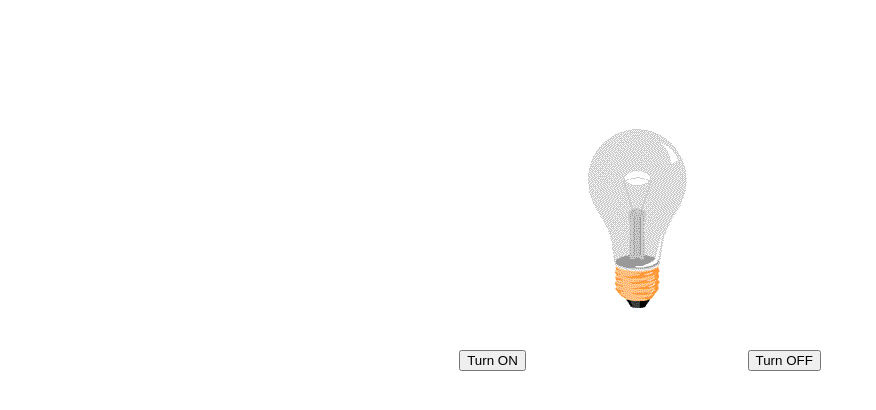
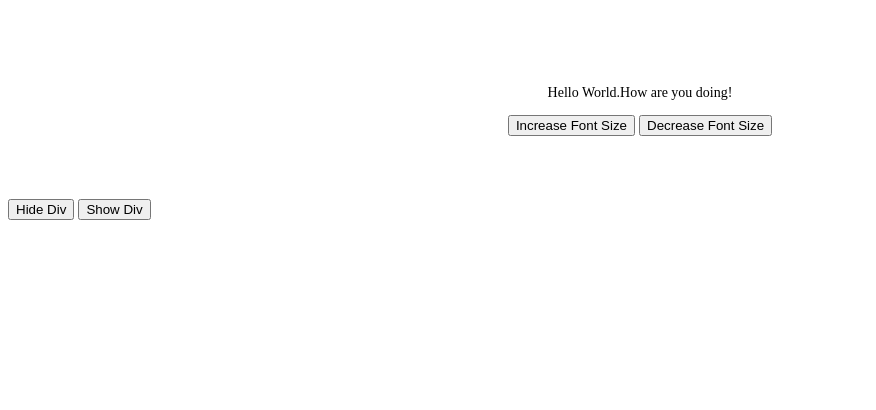
Before and after one commit to ShahArif/Javascript, a plain HTML site: page index.html in a window 1280 px wide. Shown: the whole page, without its empty margins (0-876 px from the left). Drawn offline with Linux system fonts and the light colour scheme.

Commit message:
Feature: Basic Style Manipulation | Css manipulation on Click event

```diff
--- a/index.html
+++ b/index.html
@@ -12,17 +12,26 @@
 
 <body>
     <div id="demo">
-        <button onclick="turnOn()">Turn ON</button>
-            <img id="bulb" src="./images/bulb-off.gif">
-         <button onclick="turnOff()">Turn OFF</button>
+       <p id="text" style="font-size: 14px;">Hello World.How are you doing!</p>
+       <button onclick="increaseFontSize()">Increase Font Size</button>
+       <button onclick="decreaseFontSize()">Decrease Font Size</button>
+
     </div>
+    <button onclick="hideDiv()">Hide Div</button>
+    <button onclick="showDiv()">Show Div</button>
 </body>
 <script>
-    function turnOn(){
-       document.getElementById('bulb').src = ' ./images/bulb-on.gif';
+    function increaseFontSize(){
+        document.getElementById('text').style.fontSize = '50px';
     }
-    function turnOff(){
-       document.getElementById('bulb').src = ' ./images/bulb-off.gif';
+    function decreaseFontSize(){
+        document.getElementById('text').style.fontSize = '24px';
+    }
+    function hideDiv(){
+         document.getElementById('demo').style.display = 'none';
+    }
+    function showDiv(){
+        document.getElementById('demo').style.display = 'block';
     }
 </script>
 
```
